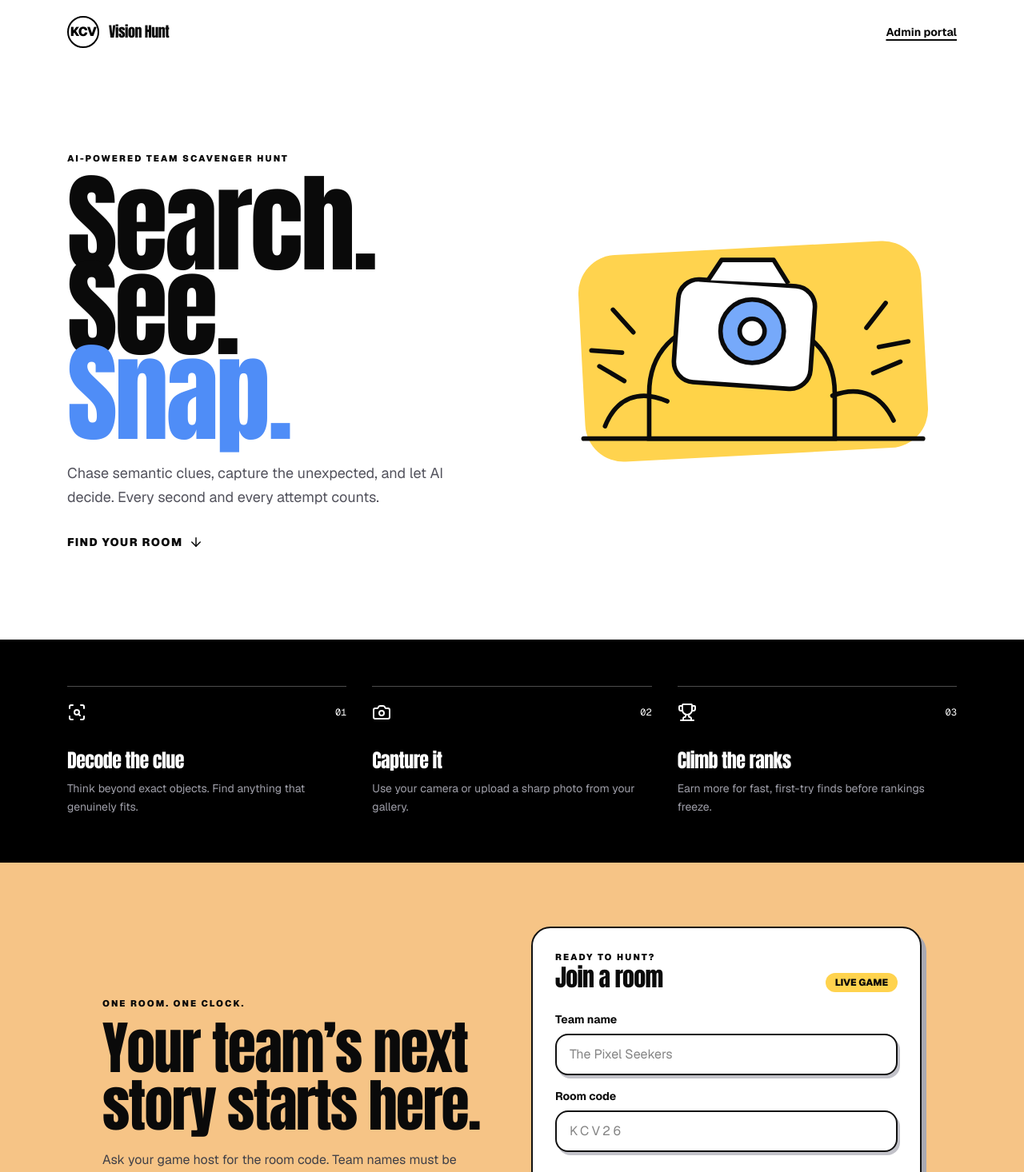
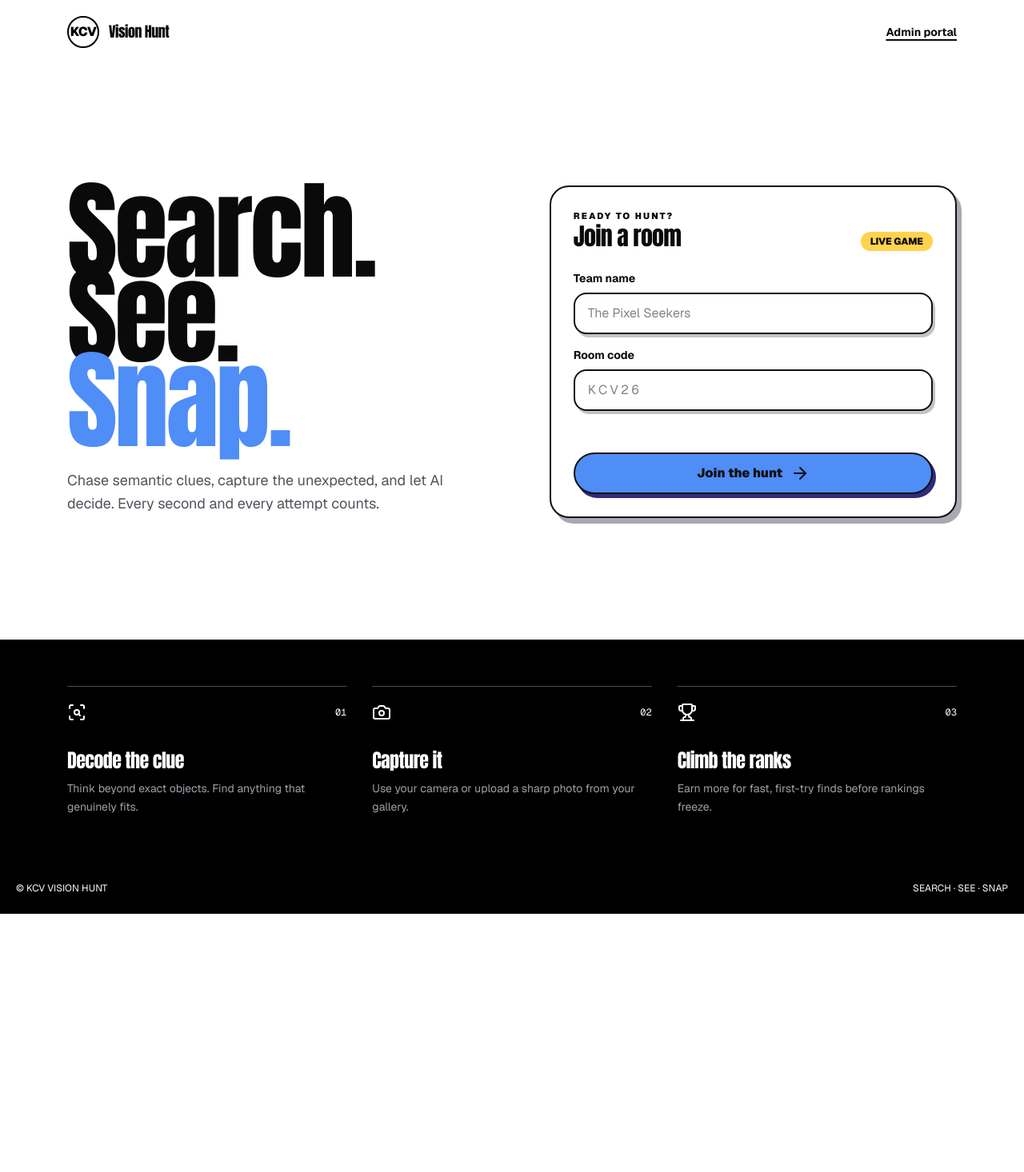
Before and after one commit to oow100juta-jpg/Treasure-Hunt-Interactive-VLM-Games, a Next.js app: page / in a window 1280 px wide. Shown: the top 1466 px of the page at 80% size. After the commit the page ends 1143 px from the top, so only its background shows below. Built offline with nearby package versions, Linux system fonts and the light colour scheme.

Commit message:
fix: homepage

```diff
--- a/app/page.tsx
+++ b/app/page.tsx
@@ -10,19 +10,17 @@ export default function HomePage() {
       <nav className="mx-auto flex max-w-6xl items-center justify-between px-5 py-5"><div className="flex items-center gap-3"><KcvMark /><span className="display text-lg">Vision Hunt</span></div><Link href="/admin" className="text-sm font-bold underline decoration-2 underline-offset-4">Admin portal</Link></nav>
       <section className="mx-auto grid min-h-[calc(100dvh-80px)] max-w-6xl items-center gap-10 px-5 pb-16 pt-8 md:grid-cols-[1.05fr_.95fr] md:py-16">
         <div>
-          <p className="kicker mb-5">AI-powered team scavenger hunt</p>
           <h1 className="display max-w-2xl text-[clamp(4.25rem,12vw,8.5rem)] leading-[.78] tracking-[-.065em]">Search.<br />See.<br /><span className="text-kcv-blue">Snap.</span></h1>
           <p className="mt-8 max-w-lg text-lg leading-relaxed text-zinc-600">Chase semantic clues, capture the unexpected, and let AI decide. Every second and every attempt counts.</p>
-          <a href="#join" className="mt-8 inline-flex items-center gap-2 text-sm font-black uppercase tracking-widest">Find your room <ArrowDown size={18} /></a>
         </div>
-        <div className="relative"><div className="absolute inset-10 -rotate-3 rounded-[3rem] bg-kcv-yellow" /><HuntIllustration className="relative w-full" /></div>
+            <div><JoinForm /></div>
+        {/* <div className="relative"><div className="absolute inset-10 -rotate-3 rounded-[3rem] bg-kcv-yellow" /><HuntIllustration className="relative w-full" /></div> */}
       </section>
       <section className="border-y-2 border-black bg-black py-14 text-white">
         <div className="mx-auto grid max-w-6xl gap-8 px-5 md:grid-cols-3">
           {[[ScanSearch,"01","Decode the clue","Think beyond exact objects. Find anything that genuinely fits."],[Camera,"02","Capture it","Use your camera or upload a sharp photo from your gallery."],[Trophy,"03","Climb the ranks","Earn more for fast, first-try finds before rankings freeze."]].map(([Icon,n,title,copy]) => { const StepIcon = Icon as typeof ScanSearch; return <div key={String(n)} className="border-t border-white/30 pt-5"><div className="mb-8 flex items-center justify-between"><StepIcon /><span className="font-mono text-xs">{String(n)}</span></div><h2 className="display text-2xl">{String(title)}</h2><p className="mt-2 text-sm leading-relaxed text-zinc-400">{String(copy)}</p></div>; })}
         </div>
       </section>
-      <section id="join" className="bg-kcv-peach px-5 py-20"><div className="mx-auto grid max-w-5xl items-center gap-12 md:grid-cols-2"><div><p className="kicker">One room. One clock.</p><h2 className="display mt-3 text-5xl leading-none md:text-7xl">Your team’s next story starts here.</h2><p className="mt-5 max-w-md text-zinc-700">Ask your game host for the room code. Team names must be unique inside each room.</p></div><JoinForm /></div></section>
       <footer className="flex items-center justify-between bg-black px-5 py-6 text-xs text-white"><span>© KCV VISION HUNT</span><span>SEARCH · SEE · SNAP</span></footer>
     </main>
   );
```
